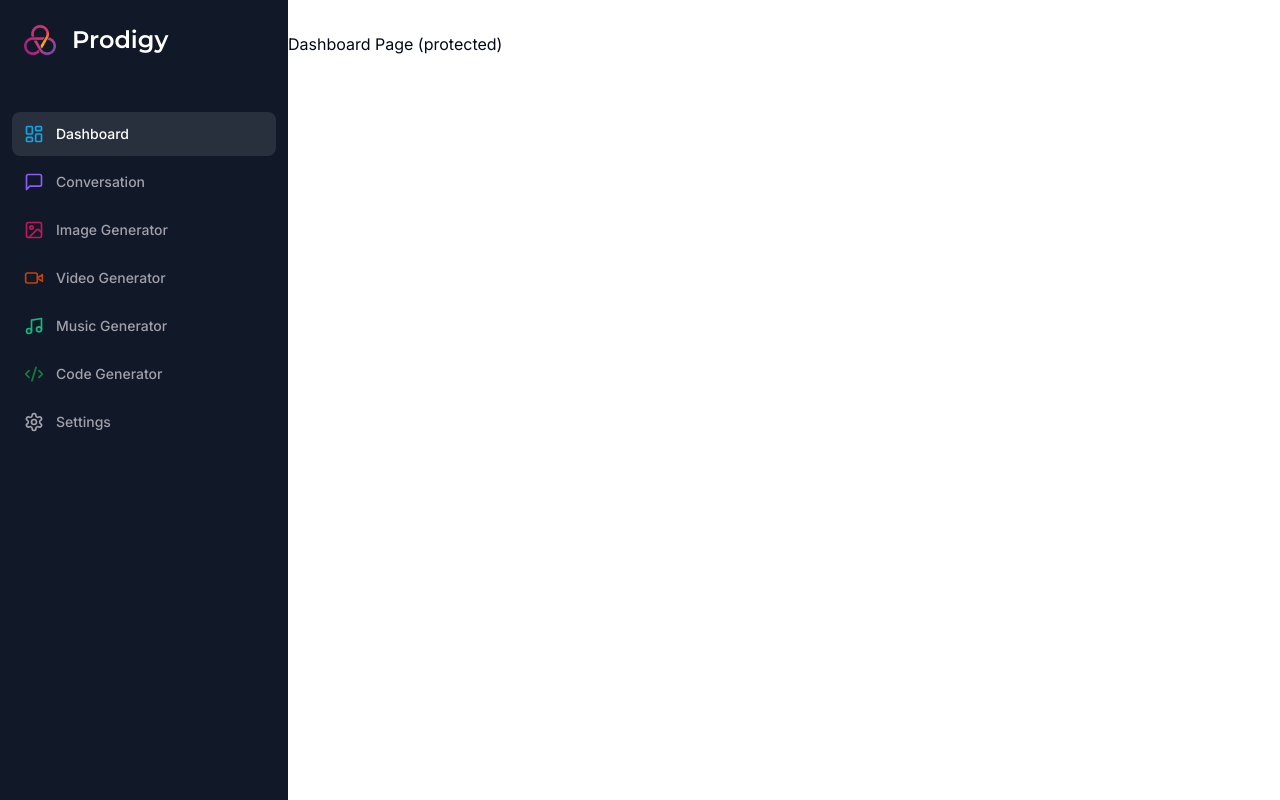
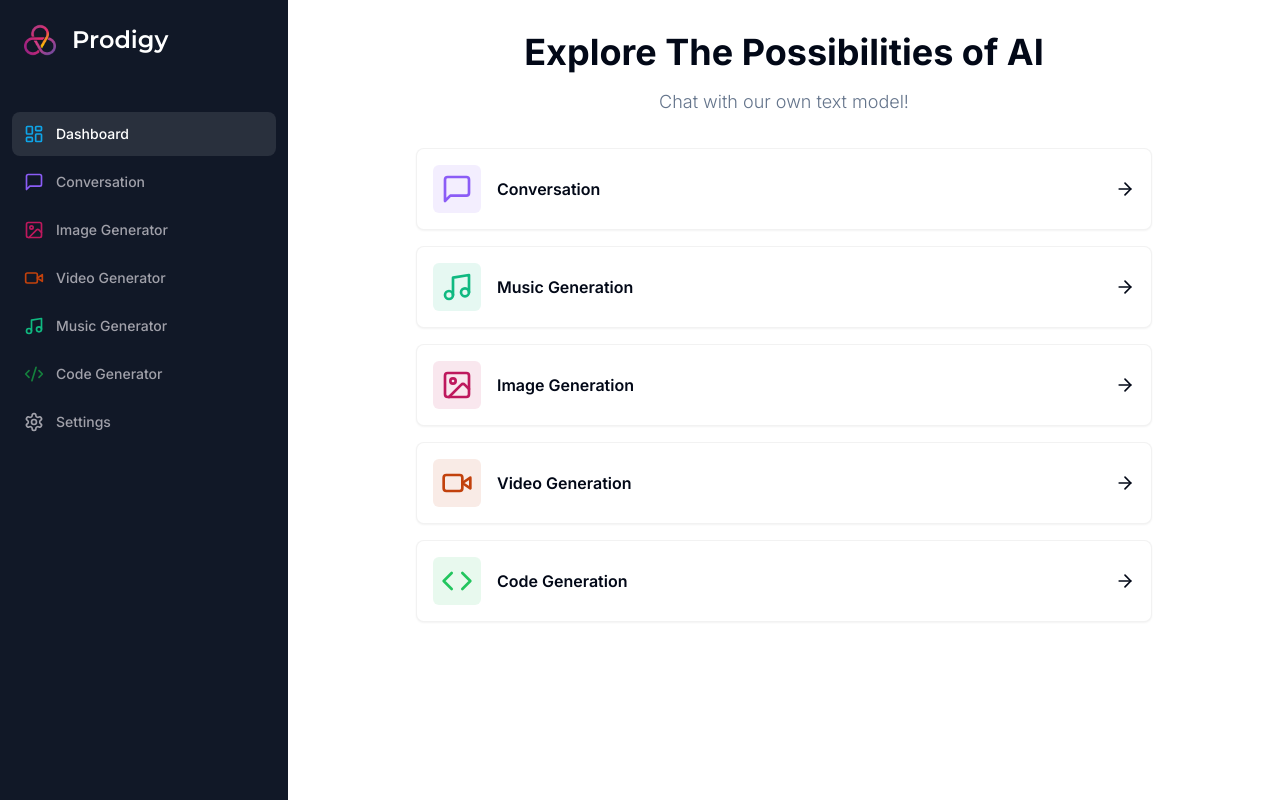
Before and after one commit to Akshat-shah05/Prodigy, a Next.js app: page /dashboard in a window 1280 px wide. Built offline with nearby package versions, Linux system fonts and the light colour scheme.

Commit message:
dashboard completed

```diff
--- a/app/(dashboard)/(routes)/dashboard/page.tsx
+++ b/app/(dashboard)/(routes)/dashboard/page.tsx
@@ -1,7 +1,78 @@
+"use client";
+
+import { Card } from "@/components/ui/card";
+import { cn } from "@/lib/utils";
+import { ArrowRight, Code, ImageIcon, MessageSquare, Music, VideoIcon } from "lucide-react";
+import { useRouter } from "next/navigation";
+
 export default function DashboardPage() {
+  const router = useRouter()
+  const tools = [
+    {
+      label: "Conversation",
+      icon: MessageSquare,
+      color: "text-violet-500",
+      bgColor: "bg-violet-500/10",
+      href: "/conversation"
+    },
+    {
+      label: "Music Generation",
+      icon: Music,
+      color: "text-emerald-500",
+      bgColor: "bg-emerald-500/10",
+      href: "/music"
+    },
+    {
+      label: "Image Generation",
+      icon: ImageIcon,
+      color: "text-pink-700",
+      bgColor: "bg-pink-700/10",
+      href: "/image"
+    },
+    {
+      label: "Video Generation",
+      icon: VideoIcon,
+      color: "text-orange-700",
+      bgColor: "bg-orange-700/10",
+      href: "/video"
+    },
+    {
+      label: "Code Generation",
+      icon: Code,
+      color: "text-green-500",
+      bgColor: "bg-green-500/10",
+      href: "/code"
+    }
+  ]
+
   return (
     <div>
-      <p>Dashboard Page (protected) </p>
+      <div className="mb-8 space-y-4">
+        <h2 className="text-2xl md:text-4xl font-bold text-center"> Explore The Possibilities of AI </h2>
+        <p className="text-muted-foreground font-light text-sm md:text-lg text-center"> Chat with our own text model! </p>
+      </div>
+      <div className="px-4 md:px-20 lg:px-32 space-y-4">
+        {
+          tools.map((tool) => (
+            <Card
+              onClick={() => router.push(tool.href)}
+              key={tool.href}
+              className="p-4 border-black/5 flex items-center justify-between hover:shadow-md transition cursor-pointer"
+            >
+              <div className="flex items-center gap-x-4">
+                <div className={cn("p-2 w-fit rounded-md", tool.bgColor)}>
+                  <tool.icon className={cn("w-8 h-8", tool.color)}/>
+                </div>
+                <div className="font-semibold">
+                  {tool.label}
+                </div>
+              </div>
+              <ArrowRight className="w-5 h-5"/>
+            </Card>
+          ))
+        }
+
+      </div>
     </div>
   );
 }
--- /dev/null
+++ b/components/ui/card.tsx
@@ -0,0 +1,79 @@
+import * as React from "react"
+
+import { cn } from "@/lib/utils"
+
+const Card = React.forwardRef<
+  HTMLDivElement,
+  React.HTMLAttributes<HTMLDivElement>
+>(({ className, ...props }, ref) => (
+  <div
+    ref={ref}
+    className={cn(
+      "rounded-lg border bg-card text-card-foreground shadow-sm",
+      className
+    )}
+    {...props}
+  />
+))
+Card.displayName = "Card"
+
+const CardHeader = React.forwardRef<
+  HTMLDivElement,
+  React.HTMLAttributes<HTMLDivElement>
+>(({ className, ...props }, ref) => (
+  <div
+    ref={ref}
+    className={cn("flex flex-col space-y-1.5 p-6", className)}
+    {...props}
+  />
+))
+CardHeader.displayName = "CardHeader"
+
+const CardTitle = React.forwardRef<
+  HTMLParagraphElement,
+  React.HTMLAttributes<HTMLHeadingElement>
+>(({ className, ...props }, ref) => (
+  <h3
+    ref={ref}
+    className={cn(
+      "text-2xl font-semibold leading-none tracking-tight",
+      className
+    )}
+    {...props}
+  />
+))
+CardTitle.displayName = "CardTitle"
+
+const CardDescription = React.forwardRef<
+  HTMLParagraphElement,
+  React.HTMLAttributes<HTMLParagraphElement>
+>(({ className, ...props }, ref) => (
+  <p
+    ref={ref}
+    className={cn("text-sm text-muted-foreground", className)}
+    {...props}
+  />
+))
+CardDescription.displayName = "CardDescription"
+
+const CardContent = React.forwardRef<
+  HTMLDivElement,
+  React.HTMLAttributes<HTMLDivElement>
+>(({ className, ...props }, ref) => (
+  <div ref={ref} className={cn("p-6 pt-0", className)} {...props} />
+))
+CardContent.displayName = "CardContent"
+
+const CardFooter = React.forwardRef<
+  HTMLDivElement,
+  React.HTMLAttributes<HTMLDivElement>
+>(({ className, ...props }, ref) => (
+  <div
+    ref={ref}
+    className={cn("flex items-center p-6 pt-0", className)}
+    {...props}
+  />
+))
+CardFooter.displayName = "CardFooter"
+
+export { Card, CardHeader, CardFooter, CardTitle, CardDescription, CardContent }
```
